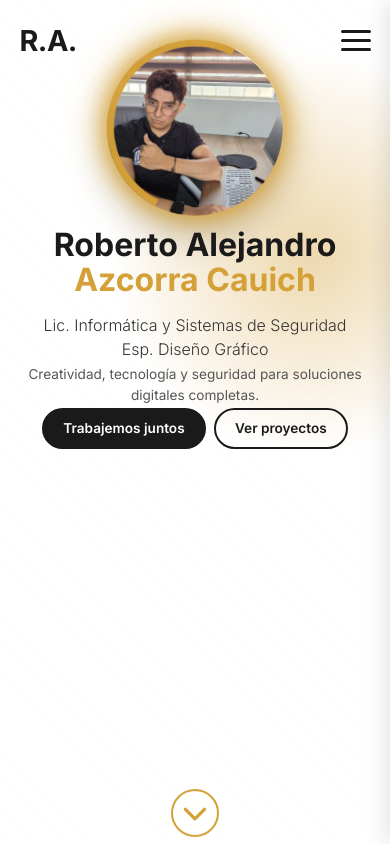
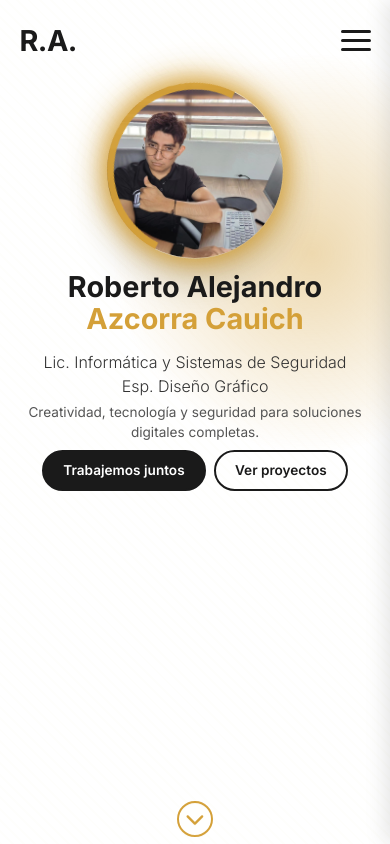
Before and after one commit to AlexUrahara/Portafolio-9, a plain HTML site: page index.html in a window 390 px wide. Shown: the top 844 px of the page. Drawn offline with Linux system fonts and the light colour scheme.

Commit message:
Update styles.css

```diff
--- a/styles.css
+++ b/styles.css
@@ -610,32 +610,48 @@ body {
   }
 }
 /* ===== RESPONSIVE MÓVIL - HERO ===== */
-/* ===== RESPONSIVE MÓVIL - HERO CON FOTO ARRIBA ===== */
+/* ===== RESPONSIVE MÓVIL - HERO CENTRADO CON BOTÓN ABAJO ===== */
 @media (max-width: 992px) {
   .hero {
-    padding: 70px 5% 20px;
-    align-items: flex-start;
+    min-height: 100vh;
+    padding: 80px 5% 70px; /* Superior para navbar, inferior para botón */
+    display: flex;
+    flex-direction: column;
+    align-items: center;
+    justify-content: center; /* Centra el contenido verticalmente */
+    position: relative;
   }
 
   .hero-content {
+    display: flex;
     flex-direction: column;
+    align-items: center;
     text-align: center;
-    gap: 0.5rem;
+    gap: 0.8rem;
     width: 100%;
-  }
-
-  /* La foto va primero */
+    max-width: 600px;
+    margin: 0 auto;
+  }
+
+  /* Foto arriba */
   .hero-foto {
     order: -1;
     margin-bottom: 0.5rem;
   }
 
+  .foto-wrapper {
+    width: min(300px, 50vw);
+    height: min(300px, 50vw);
+    max-width: 320px;
+    max-height: 320px;
+  }
+
   .hero-text {
-    margin-bottom: 0;
+    width: 100%;
   }
 
   .hero-name {
-    font-size: clamp(2.8rem, 7vw, 4rem);
+    font-size: clamp(2.5rem, 7vw, 4rem);
     margin-bottom: 0.2rem;
   }
 
@@ -646,42 +662,46 @@ body {
 
   .hero-sub {
     font-size: 1.1rem;
-    margin-bottom: 0.5rem;
+    margin-bottom: 0.8rem;
   }
 
   .btn-group {
+    display: flex;
+    flex-direction: row;
     justify-content: center;
-    margin-bottom: 0.5rem;
     gap: 1rem;
+    flex-wrap: wrap;
+    margin-top: 0.5rem;
   }
 
   .btn {
     padding: 0.8rem 2rem;
-  }
-
-  .foto-wrapper {
-    width: min(300px, 50vw);
-    height: min(300px, 50vw);
-    max-width: 350px;
-    max-height: 350px;
-  }
-
+    font-size: 1rem;
+  }
+
+  /* Botón scroll centrado abajo */
   .btn-scroll {
+    position: absolute;
     bottom: 20px;
+    left: 50%;
+    transform: translateX(-50%);
+    width: 48px;
+    height: 48px;
+    font-size: 1.6rem;
   }
 }
 
 @media (max-width: 768px) {
   .hero {
-    padding: 60px 5% 15px;
+    padding: 70px 5% 60px;
   }
 
   .hero-content {
-    gap: 0.3rem;
+    gap: 0.6rem;
   }
 
   .hero-name {
-    font-size: clamp(2.5rem, 6vw, 3.2rem);
+    font-size: clamp(2.2rem, 6vw, 3.2rem);
   }
 
   .hero-tagline {
@@ -690,7 +710,7 @@ body {
 
   .hero-sub {
     font-size: 1rem;
-    margin-bottom: 0.3rem;
+    margin-bottom: 0.6rem;
   }
 
   .btn-group {
@@ -709,20 +729,23 @@ body {
 
   .btn-scroll {
     bottom: 15px;
+    width: 44px;
+    height: 44px;
+    font-size: 1.5rem;
   }
 }
 
 @media (max-width: 576px) {
   .hero {
-    padding: 50px 5% 10px;
+    padding: 60px 5% 50px;
   }
 
   .hero-content {
-    gap: 0.2rem;
+    gap: 0.4rem;
   }
 
   .hero-name {
-    font-size: clamp(2.2rem, 6vw, 2.8rem);
+    font-size: clamp(2rem, 6vw, 2.5rem);
   }
 
   .hero-tagline {
@@ -731,7 +754,7 @@ body {
 
   .hero-sub {
     font-size: 0.95rem;
-    margin-bottom: 0.2rem;
+    margin-bottom: 0.5rem;
   }
 
   .btn-group {
@@ -750,16 +773,23 @@ body {
 
   .btn-scroll {
     bottom: 10px;
+    width: 40px;
+    height: 40px;
+    font-size: 1.3rem;
   }
 }
 
 @media (max-width: 400px) {
   .hero {
-    padding: 40px 5% 5px;
+    padding: 50px 5% 40px;
+  }
+
+  .hero-content {
+    gap: 0.3rem;
   }
 
   .hero-name {
-    font-size: 2rem;
+    font-size: 1.8rem;
   }
 
   .hero-tagline {
@@ -768,6 +798,7 @@ body {
 
   .hero-sub {
     font-size: 0.85rem;
+    margin-bottom: 0.4rem;
   }
 
   .btn-group {
@@ -786,18 +817,30 @@ body {
 
   .btn-scroll {
     bottom: 5px;
-  }
-}
-
-/* Ajuste para pantallas muy cortas */
+    width: 36px;
+    height: 36px;
+    font-size: 1.2rem;
+  }
+}
+
+/* Ajuste para pantallas muy cortas en landscape */
 @media (max-height: 600px) and (orientation: landscape) {
   .hero {
     min-height: auto;
-    padding: 30px 5% 20px;
+    padding: 30px 5% 40px;
+  }
+  .hero-content {
+    gap: 0.3rem;
   }
   .foto-wrapper {
-    width: min(180px, 25vh);
-    height: min(180px, 25vh);
+    width: min(150px, 25vh);
+    height: min(150px, 25vh);
+  }
+  .btn {
+    padding: 0.4rem 1rem;
+  }
+  .btn-scroll {
+    bottom: 10px;
   }
 }
 /* ===== REVEAL ===== */
```
